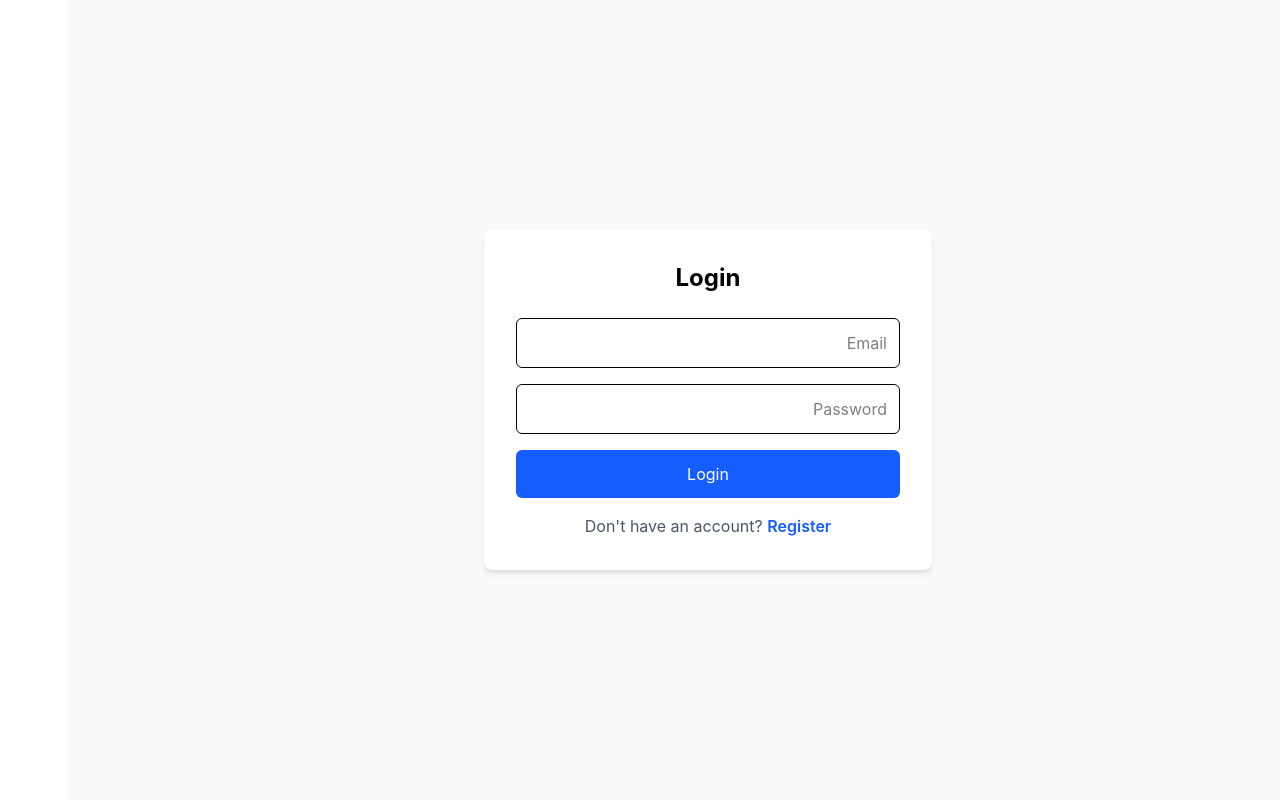
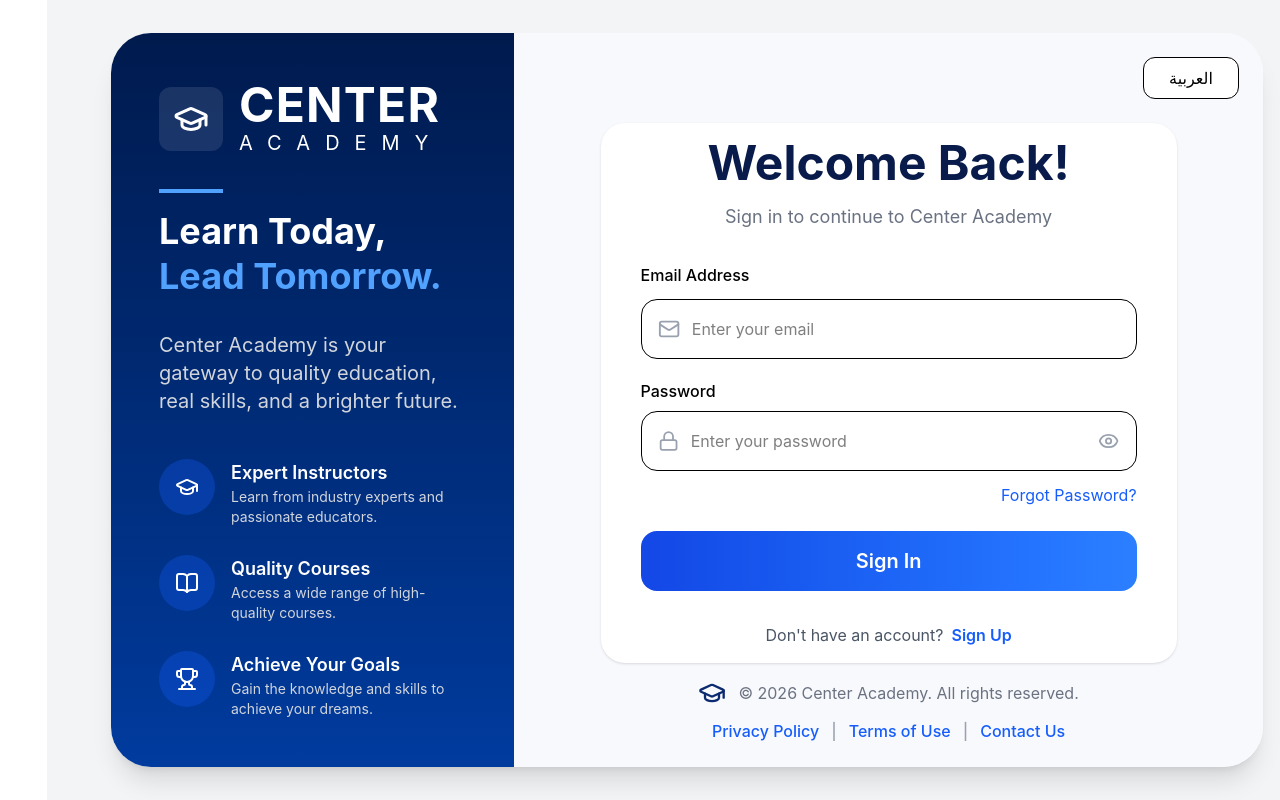
Before and after one commit to AhmedkhaledSobhi/Center_Education_next.js, a Next.js app: page /login in a window 1280 px wide. Built offline with nearby package versions, Linux system fonts and the light colour scheme.

Commit message:
handle ui/ux login page

```diff
--- a/package.json
+++ b/package.json
@@ -10,6 +10,7 @@
   },
   "dependencies": {
     "i18next": "^26.0.4",
+    "lucide-react": "^1.17.0",
     "next": "16.2.1",
     "react": "19.2.4",
     "react-dom": "19.2.4",
--- a/src/app/(public)/login/page.tsx
+++ b/src/app/(public)/login/page.tsx
@@ -1,74 +1,250 @@
 "use client";
+import { useState } from "react";
 
-import { useState } from "react";
-import { useRouter } from "next/navigation";
+import {
+  BookOpen,
+  Eye,
+  EyeOff,
+  Globe,
+  GraduationCap,
+  Lock,
+  Mail,
+  Trophy,
+} from "lucide-react";
 
 export default function LoginPage() {
-  const router = useRouter();
-  const [email, setEmail] = useState("");
-  const [password, setPassword] = useState("");
-  const [error, setError] = useState("");
+  const [showPassword, setShowPassword] = useState(false);
+  const [lang, setLang] = useState("ar");
+  return (
+    <div
+      dir="ltr"
+      className="min-h-screen bg-gray-100 flex items-center justify-center px-6 py-4"
+    >
+      <div className="w-full max-w-6xl bg-white rounded-[40px] overflow-hidden shadow-xl flex flex-col lg:flex-row">
+        {/* Left Side */}
+        <div
+          className="lg:w-[35%] text-white p-12 flex flex-col justify-between"
+          style={{
+            background:
+              "linear-gradient(180deg,#001a4d 0%,#003b9e 100%)",
+          }}
+        >
+          <div>
+            <div className="flex items-center gap-4 mb-8">
+              <div className="w-16 h-16 bg-white/10 rounded-xl flex items-center justify-center">
+                <GraduationCap size={36} />
+              </div>
 
-  const handleSubmit = async (e: React.FormEvent) => {
-    e.preventDefault();
-    setError("");
+              <div>
+                <h1 className="text-5xl font-bold tracking-wide">
+                  CENTER
+                </h1>
 
-    try {
-      const res = await fetch("/api/auth/login", {
-        method: "POST",
-        headers: { "Content-Type": "application/json" },
-        body: JSON.stringify({ email, password }),
-      });
+                <p className="text-xl tracking-[15px]">
+                  ACADEMY
+                </p>
+              </div>
+            </div>
 
-      const data = await res.json();
+            <div className="w-16 h-1 bg-blue-400 mb-4" />
 
-      if (res.ok && data.success) {
-        router.push("/dashboard"); // redirect بعد login
-      } else {
-        setError(data.message || "Invalid credentials");
-      }
-    } catch (err) {
-      setError("Something went wrong");
-    }
-  };
+            <h3 className="text-4xl font-bold leading-tight mb-8">
+              Learn Today,
+              <br />
+              <span className="text-blue-400">
+                Lead Tomorrow.
+              </span>
+            </h3>
 
-  return (
-    <div className="min-h-screen flex items-center justify-center bg-gray-50">
-      <div className="w-full max-w-md bg-white p-8 rounded-lg shadow-md">
-        <h1 className="text-2xl font-bold mb-6 text-center">Login</h1>
+            <p className="text-xl text-gray-300 max-w-md">
+              Center Academy is your gateway to quality
+              education, real skills, and a brighter future.
+            </p>
+          </div>
 
-        {error && <p className="text-red-500 mb-4">{error}</p>}
+          <div className="space-y-7 mt-10">
+            <Feature
+              icon={<GraduationCap />}
+              title="Expert Instructors"
+              desc="Learn from industry experts and passionate educators."
+            />
 
-        <form onSubmit={handleSubmit} className="space-y-4">
+            <Feature
+              icon={<BookOpen />}
+              title="Quality Courses"
+              desc="Access a wide range of high-quality courses."
+            />
+
+            <Feature
+              icon={<Trophy />}
+              title="Achieve Your Goals"
+              desc="Gain the knowledge and skills to achieve your dreams."
+            />
+          </div>
+        </div>
+
+        {/* Right Side */}
+        <div className="lg:w-[65%] bg-[#f8f9fc] flex flex-col p-4 lg:p-6">
+          {/* Language */}
+          <div className="flex justify-end">
+            <button
+              // className="flex items-center gap-2 border rounded-xl px-4 py-2 bg-white cursor-pointer hover:bg-gray-100 transition"
+              className="w-24 flex items-center justify-center gap-2 border rounded-xl px-4 py-2 bg-white cursor-pointer hover:bg-gray-100 transition"
+
+              onClick={()=> setLang(lang === "ar" ? "en" : "ar")}
+            >
+              {/* <Globe size={18} /> */}
+              {/* {lang === "ar" ? "Arabic" : "English"} */}
+              {lang === "ar" ? "العربية" : "English"}
+            </button>
+          </div>
+
+          {/* Form */}
+          <div className="flex-1 flex items-center justify-center py-6 pb-0">
+            <div className="w-full max-w-xl bg-white rounded-3xl shadow-sm px-10 py-4">
+              <div className="text-center mb-8">
+                <h4 className="text-5xl font-bold text-[#081b4b] mb-4">
+                  Welcome Back!
+                </h4>
+
+                <p className="text-gray-500 text-lg">
+                  Sign in to continue to Center Academy
+                </p>
+              </div>
+
+              {/* Email */}
+              <div className="mb-5">
+                <label className="block mb-3 font-medium">
+                  Email Address
+                </label>
+
+                <div className="flex items-center border rounded-2xl px-4 h-15">
+                  <Mail className="text-gray-400" />
+
                   <input
                     type="email"
-            placeholder="Email"
-            value={email}
-            onChange={(e) => setEmail(e.target.value)}
-            className="w-full p-3 border rounded-md focus:outline-none focus:ring-2 focus:ring-blue-500"
-            required
+                    placeholder="Enter your email"
+                    className="w-full ml-3 outline-none bg-transparent"
                   />
+                </div>
+              </div>
+
+              {/* Password */}
+              <div>
+                <label className="block mb-2 font-medium">
+                  Password
+                </label>
+
+                <div className="flex items-center border rounded-2xl px-4 h-15">
+                  <Lock className="text-gray-400" />
+
                   <input
-            type="password"
-            placeholder="Password"
-            value={password}
-            onChange={(e) => setPassword(e.target.value)}
-            className="w-full p-3 border rounded-md focus:outline-none focus:ring-2 focus:ring-blue-500"
-            required
+                    type={showPassword ? "text" : "password"}
+                    placeholder="Enter your password"
+                    className="w-full ml-3 outline-none bg-transparent"
                   />
-          <button
-            type="submit"
-            className="w-full p-3 bg-blue-600 text-white rounded-md hover:bg-blue-700 transition"
+                  {showPassword ? (
+                    <EyeOff className="text-gray-400 cursor-pointer" onClick={()=> setShowPassword(!showPassword)}/>
+                  ) : (
+                    <Eye className="text-gray-400 cursor-pointer" onClick={()=> setShowPassword(!showPassword)}/>
+                  )}
+                </div>
+
+                <div className="text-right mt-3">
+                  <button className="text-blue-600 hover:underline">
+                    Forgot Password?
+                  </button>
+                </div>
+              </div>
+
+              {/* Sign In */}
+              <button className="w-full h-15 rounded-2xl mt-6 text-white font-semibold text-xl bg-gradient-to-r from-blue-700 to-blue-500 hover:opacity-95 transition">
+                Sign In
+              </button>
+
+              {/* Sign Up */}
+              <div className="text-center mt-8">
+                <span className="text-gray-600">
+                  Don't have an account?
+                </span>
+
+                <button className="ml-2 text-blue-600 font-semibold hover:underline">
+                  Sign Up
+                </button>
+              </div>
+            </div>
+          </div>
+
+          {/* Footer */}
+          <footer className="pt-4">
+            <div className="flex flex-col items-center gap-3">
+              <div className="flex items-center gap-3 text-gray-500">
+                <GraduationCap
+                  size={28}
+                  className="text-[#0B2A6F]"
+                />
+
+                <span>
+                  © 2026 Center Academy. All rights reserved.
+                </span>
+              </div>
+
+              <div className="flex flex-wrap items-center justify-center gap-3 text-blue-600 font-medium">
+                <a
+                  // href="/privacy-policy"
+                  className="hover:underline"
                 >
-            Login
-          </button>
-        </form>
+                  Privacy Policy
+                </a>
 
-        <p className="mt-4 text-center text-gray-600">
-          Don't have an account?{" "}
-          <a href="/register" className="text-blue-600 font-semibold hover:underline">
-            Register
+                <span className="text-gray-400">|</span>
+
+                <a
+                  // href="/terms-of-use"
+                  className="hover:underline"
+                >
+                  Terms of Use
                 </a>
+
+                <span className="text-gray-400">|</span>
+
+                <a
+                  // href="/contact-us"
+                  className="hover:underline"
+                >
+                  Contact Us
+                </a>
+              </div>
+            </div>
+          </footer>
+        </div>
+      </div>
+    </div>
+  );
+}
+
+function Feature({
+  icon,
+  title,
+  desc,
+}: {
+  icon: React.ReactNode;
+  title: string;
+  desc: string;
+}) {
+  return (
+    <div className="flex gap-4">
+      <div className="w-14 h-14 rounded-full bg-blue-600/30 flex items-center justify-center shrink-0">
+        {icon}
+      </div>
+
+      <div>
+        <h4 className="font-semibold text-lg">
+          {title}
+        </h4>
+
+        <p className="text-gray-300 text-sm max-w-xs">
+          {desc}
         </p>
       </div>
     </div>
--- /dev/null
+++ b/src/app/not-found.tsx
@@ -0,0 +1,51 @@
+"use client";
+
+import Link from "next/link";
+
+export default function NotFound() {
+  return (
+    <div className="relative min-h-screen flex items-center justify-center overflow-hidden bg-linear-to-br from-indigo-900 via-purple-900 to-pink-900 text-white">
+
+      {/* 🔵 Floating Blobs */}
+      <div className="absolute w-72 h-72 bg-pink-500 rounded-full blur-3xl opacity-30 top-10 left-10 animate-pulse"></div>
+      <div className="absolute w-96 h-96 bg-indigo-500 rounded-full blur-3xl opacity-30 bottom-10 right-10 animate-pulse"></div>
+
+      {/* 🔷 Glass Card */}
+      <div className="relative z-10 backdrop-blur-xl bg-white/10 border border-white/20 rounded-3xl p-10 text-center shadow-2xl max-w-md w-full">
+
+        {/* 404 */}
+        <h1 className="text-8xl font-extrabold tracking-widest bg-clip-text text-transparent bg-linear-to-br from-pink-400 to-indigo-400">
+          404
+        </h1>
+
+        {/* Title */}
+        <h2 className="mt-4 text-2xl font-semibold">
+          Lost in Space 🚀
+        </h2>
+
+        {/* Description */}
+        <p className="mt-3 text-gray-300 text-sm leading-relaxed">
+          The page you're looking for doesn’t exist or has been moved.
+          Maybe it got lost in another galaxy.
+        </p>
+
+        {/* Buttons */}
+        <div className="mt-6 flex gap-3 justify-center">
+          <Link
+            href="/"
+            className="px-5 py-2.5 rounded-xl bg-white text-black font-medium hover:scale-105 transition"
+          >
+            Go Home
+          </Link>
+
+          <button
+            onClick={() => window.history.back()}
+            className="px-5 py-2.5 rounded-xl border border-white/30 hover:bg-white/10 transition"
+          >
+            Go Back
+          </button>
+        </div>
+      </div>
+    </div>
+  );
+}
```
Also changed, not shown: 1 other file (tests, documents, lock files or other folders). Lines whose indentation alone changed are shown as unchanged.
